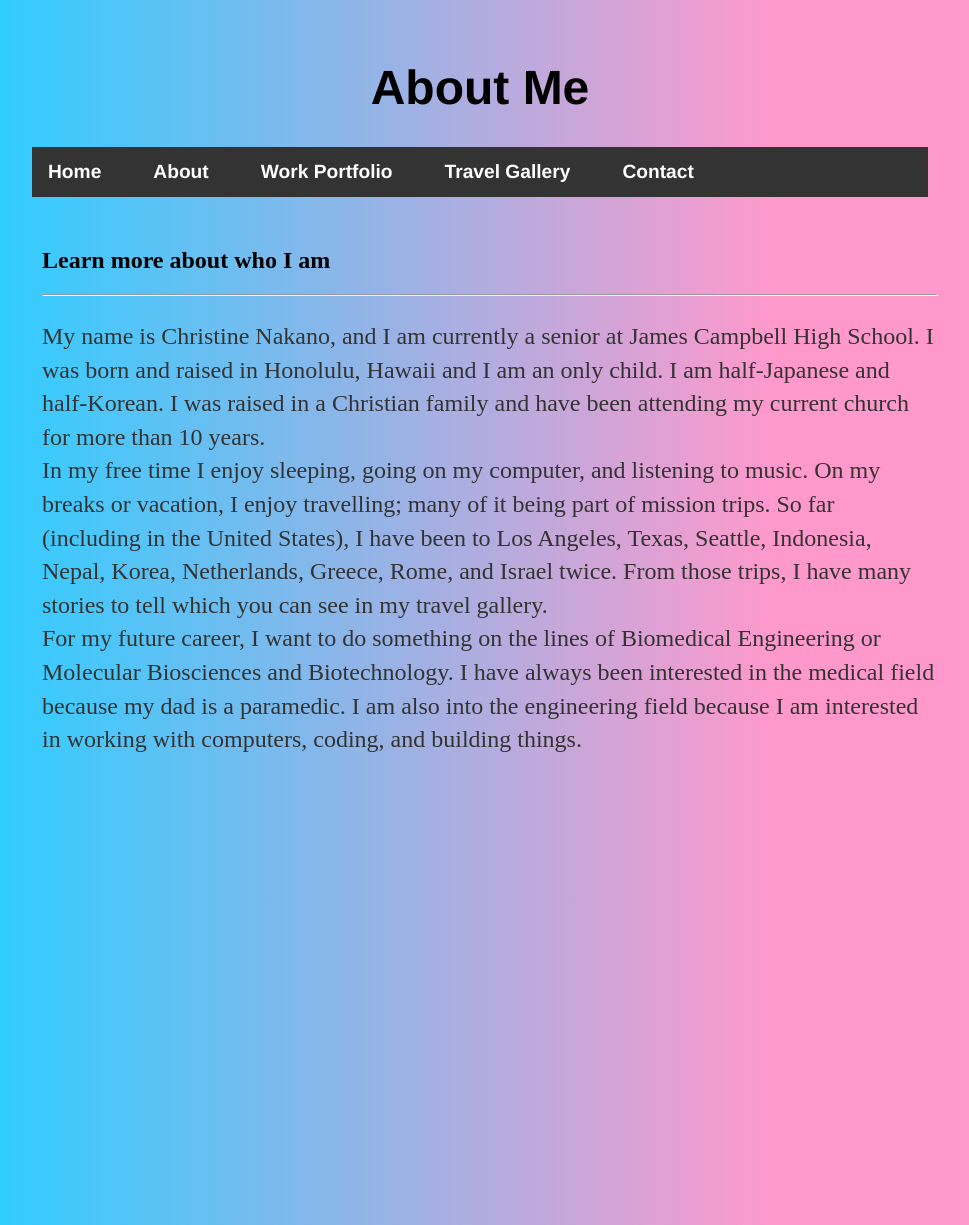
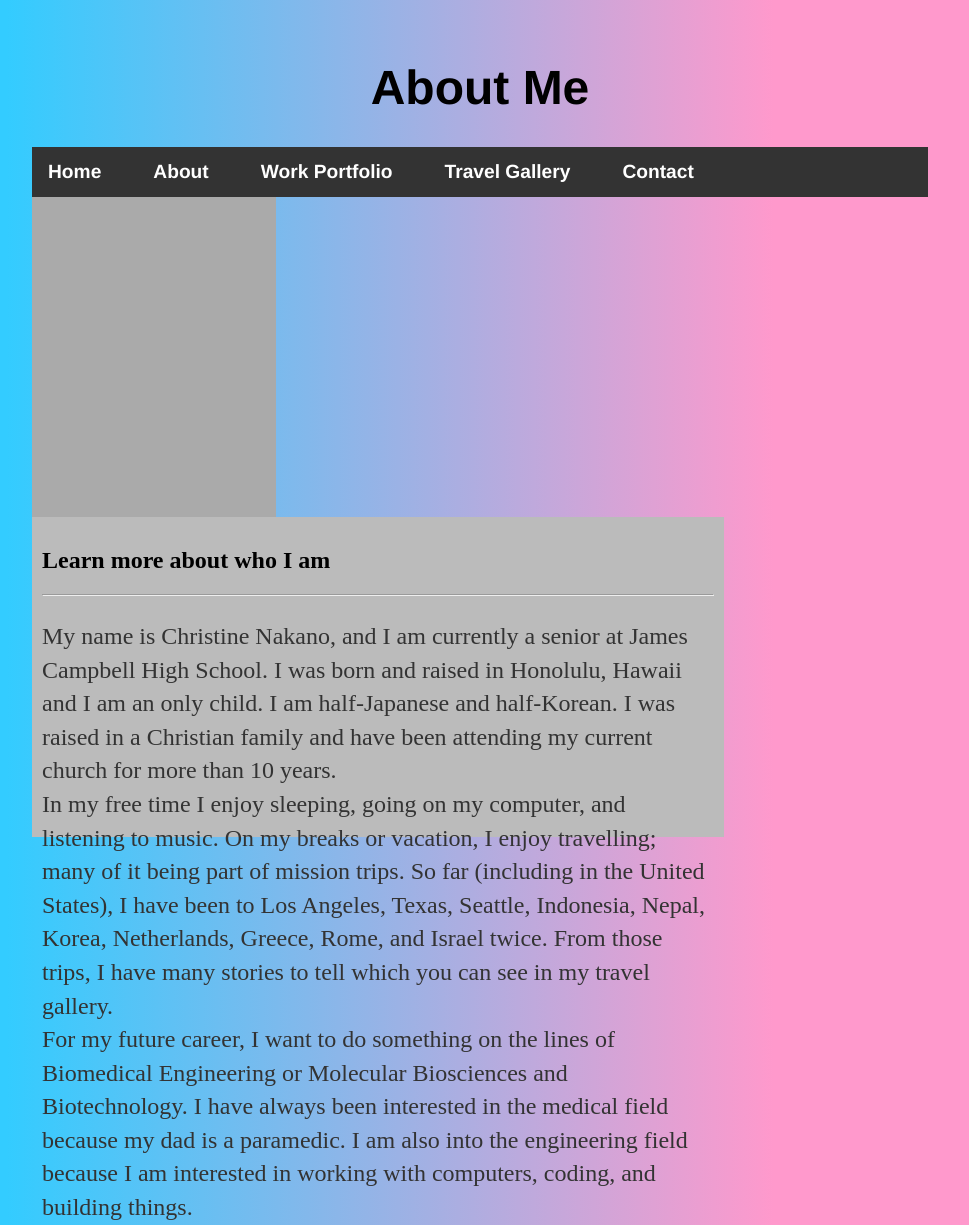
Before and after one commit to CNakano7/CNakano7.github.io, a Jekyll site: the page About/index.html, which Jekyll copies as it is, in a window 1280 px wide. Shown: the whole page, without its empty margins (160-1129 px from the left). Built offline with Jekyll 4.4.1, drawn with Linux system fonts in a browser that asks for light colours.

Commit message:
Update index.html

```diff
--- a/About/index.html
+++ b/About/index.html
@@ -24,19 +24,19 @@
 
 <style>
 
-       .column {
+     /* Create two unequal columns that floats next to each other */
+.column {
   float: left;
   padding: 10px;
+  height: 300px; /* Should be removed. Only for demonstration */
 }
 
-/* Left column */
-.column.side {
-  width: 100%;
+.left {
+  width: 25%;
 }
 
-/* Middle column */
-.column.middle {
-  width: 100%;
+.right {
+  width: 75%;
 }
 
 /* Clear floats after the columns */
@@ -45,7 +45,6 @@
   display: table;
   clear: both;
 }
-
 /* Responsive layout - makes the two columns stack on top of each other instead of next to each other */
 @media screen and (max-width: 600px) {
   .column.side, .column.middle {
@@ -57,11 +56,11 @@
 
 
 <div class="row">
-  <div class="column side">
+  <div class="column left" style="background-color:#aaa;">
    <img src=>
   </div>
 
-  <div class="column middle">
+   <div class="column right" style="background-color:#bbb;">
     <h2>Learn more about who I am</h2>
 	  <hr>
    <p>My name is Christine Nakano, and I am currently a senior at James Campbell High School. I was born and raised in Honolulu, Hawaii and I am an only child. I am half-Japanese and half-Korean. I was raised in a Christian family and have been attending my current church for more than 10 years.<br> In my free time I enjoy sleeping, going on my computer, and listening to music. On my breaks or vacation, I enjoy travelling; many of it being part of mission trips. So far (including in the United States), I have been to Los Angeles, Texas, Seattle, Indonesia, Nepal, Korea, Netherlands, Greece, Rome, and Israel twice. From those trips, I have many stories to tell which you can see in my travel gallery.<br>For my future career, I want to do something on the lines of Biomedical Engineering or Molecular Biosciences and Biotechnology. I have always been interested in the medical field because my dad is a paramedic. I am also into the engineering field because I am interested in working with computers, coding, and building things.</p>
```
